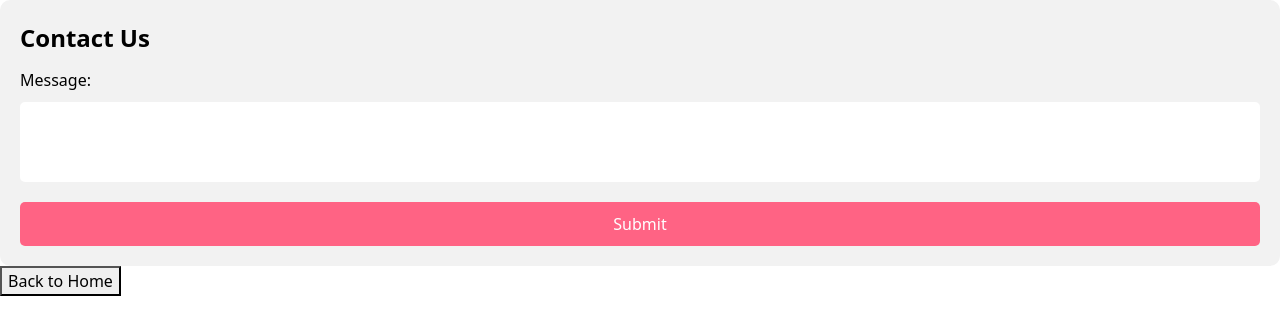
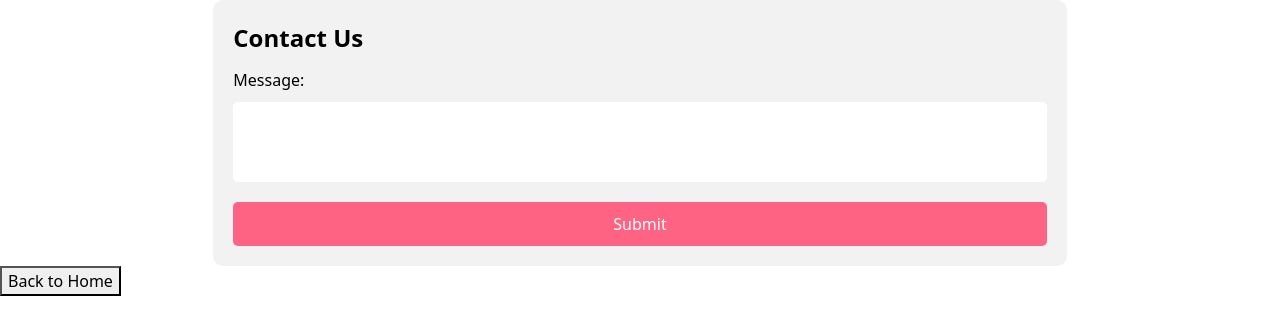
Before and after one commit to Oluwafemi-John1/Anonymous-message-app, a React (Vite) app: page /addchat in a window 1280 px wide. Shown: the top 334 px of the page. Built offline with nearby package versions, Linux system fonts and the light colour scheme; no server answers; sample sign-in values are in the browser's storage.

Commit message:
Update CSS and component structure

```diff
--- a/src/App.css
+++ b/src/App.css
@@ -44,11 +44,11 @@ textarea {
 .contact-form textarea:focus {
     outline: none;
     box-shadow: 0 0 5px #ff6384;
-    transform: scale(1.05);
-    transition: transform 0.3s ease-in-out;
+    transform: scale(1.02);
+    transition: transform 0.5s ease-in-out;
 }
 
-.contact-form button[type="submit"] {
+.contact-form button[type="button"] {
     background-color: #ff6384;
     color: #fff;
     border: none;
@@ -58,7 +58,7 @@ textarea {
     cursor: pointer;
 }
 
-.contact-form button[type="submit"]:hover {
-    transform: scale(1.1);
-    transition: transform 0.3s ease-in-out;
+.contact-form button[type="button"]:hover {
+    transform: scale(1.02);
+    transition: transform 0.5s ease-in-out;
 }
--- a/src/components/Addchat.jsx
+++ b/src/components/Addchat.jsx
@@ -39,13 +39,15 @@ const Addchat = () => {
 
     return (
         <>
+            <div className="col-lg-8 col-10 mx-auto">
                 <div class="contact-form">
                     <span class="heading">Contact Us</span>
                     <form>
                         <label for="message">Message:</label>
                         <textarea id="message" name="message" required=""></textarea>
-                    <button type="submit">Submit</button>
+                        <button type="button">Submit</button>
                     </form>
+                </div>
             </div>
 
             <button onClick={goHome}>Back to Home</button>
```
Lines whose indentation alone changed are shown as unchanged.
